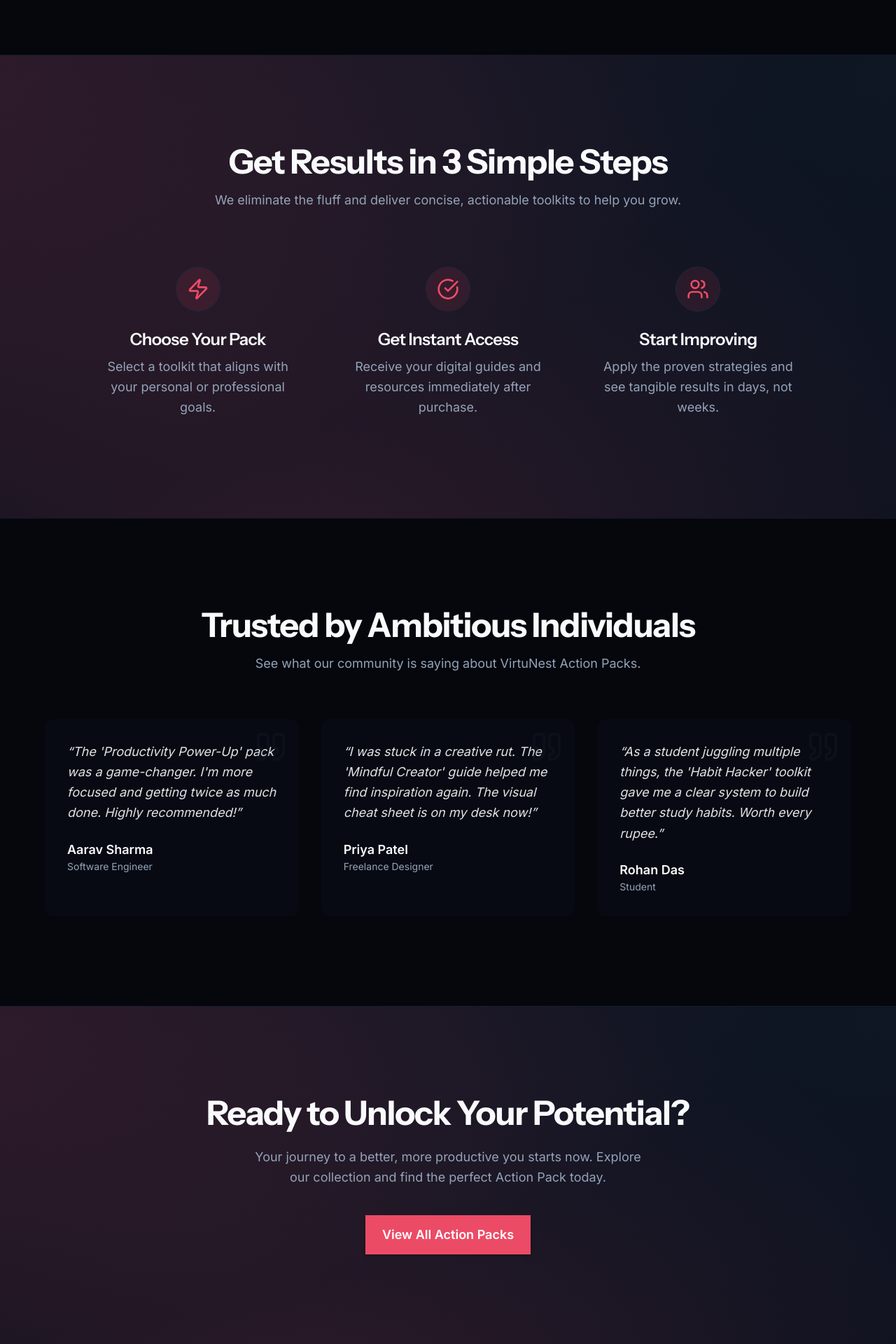
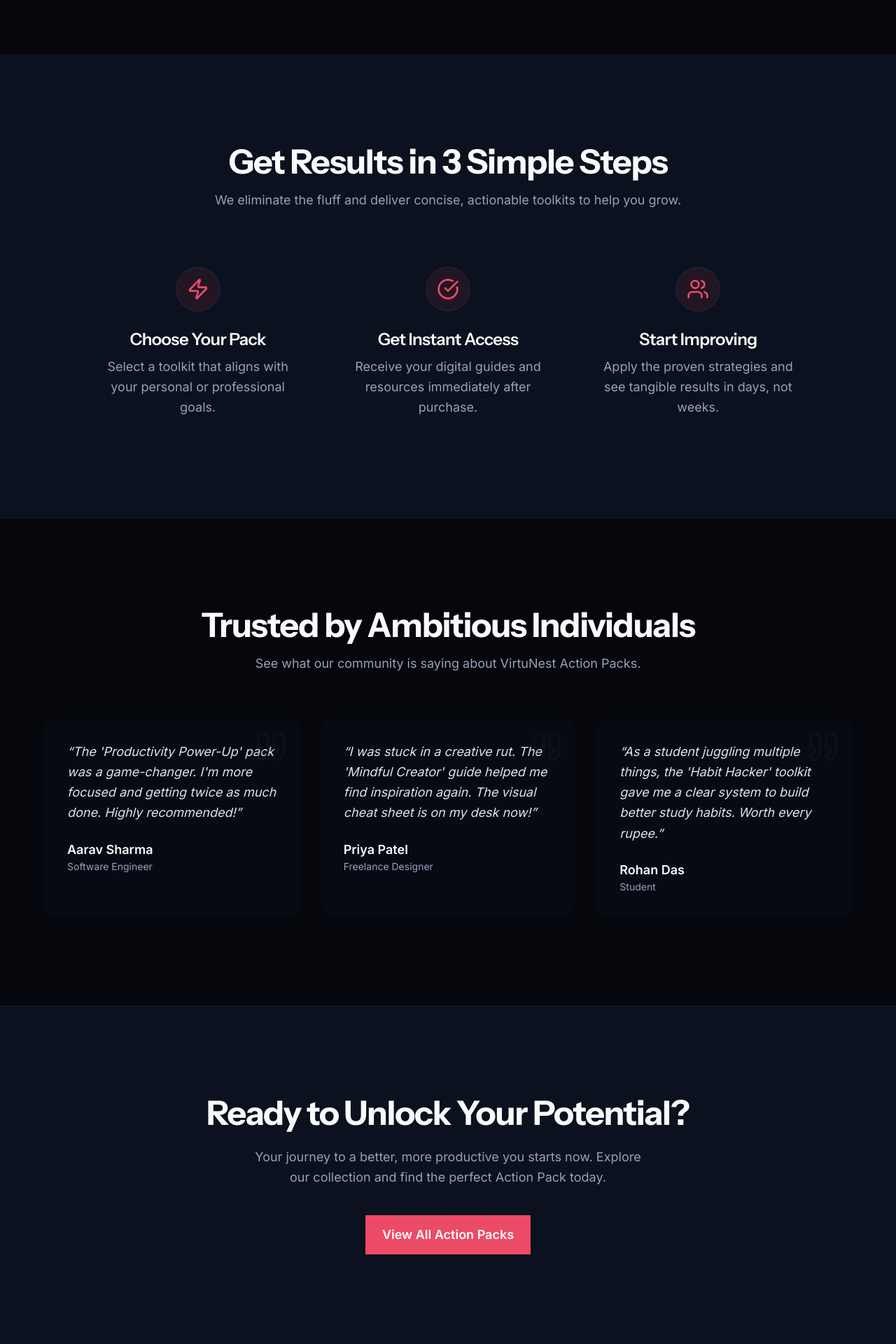
Before and after one commit to VishantMehta/VirtuNest, a Next.js app: page / in a window 1280 px wide. Shown: the part 1646-3566 px from the top of the page at 70% size. Built offline with nearby package versions, Linux system fonts and the light colour scheme.

Commit message:
discarded aurora effect

```diff
--- a/app/page.tsx
+++ b/app/page.tsx
@@ -67,12 +67,13 @@
 };
 
 function HeroSection({ mounted }: { mounted: boolean }) {
+  const { resolvedTheme } = useTheme();
   const titleWords = "Actionable Guides for a Better You".split(" ");
 
   return (
     <section className="relative w-full h-screen flex items-center justify-center text-center overflow-hidden">
       <div className="absolute inset-0 z-0 bg-transparent">
-        {mounted && (
+        {mounted && resolvedTheme === "dark" && (
           <Suspense fallback={null}>
             <Canvas camera={{ position: [0, 0, 1] }}>
               <AnimatedStars />
@@ -161,9 +162,21 @@
 
 function HowItWorksSection() {
   const steps = [
-    { icon: Zap, title: "Choose Your Pack", description: "Select a toolkit that aligns with your personal or professional goals." },
-    { icon: CheckCircle, title: "Get Instant Access", description: "Receive your digital guides and resources immediately after purchase." },
-    { icon: Users, title: "Start Improving", description: "Apply the proven strategies and see tangible results in days, not weeks." },
+    {
+      icon: Zap,
+      title: "Choose Your Pack",
+      description: "Select a toolkit that aligns with your personal or professional goals.",
+    },
+    {
+      icon: CheckCircle,
+      title: "Get Instant Access",
+      description: "Receive your digital guides and resources immediately after purchase.",
+    },
+    {
+      icon: Users,
+      title: "Start Improving",
+      description: "Apply the proven strategies and see tangible results in days, not weeks.",
+    },
   ];
 
   return (
@@ -172,9 +185,9 @@
       initial="hidden"
       whileInView="visible"
       viewport={{ once: true, amount: 0.3 }}
-      className="w-full bg-secondary py-24 md:py-32 relative overflow-hidden aurora-section"
+      className="w-full bg-secondary py-24 md:py-32"
     >
-      <div className="relative z-10 container px-4 md:px-6">
+      <div className="container px-4 md:px-6">
         <div className="text-center mb-16">
           <h2 className="font-heading text-3xl font-bold tracking-tight sm:text-4xl md:text-5xl">
             Get Results in 3 Simple Steps
@@ -186,11 +199,7 @@
 
         <div className="grid grid-cols-1 md:grid-cols-3 gap-12 max-w-5xl mx-auto">
           {steps.map((step, index) => (
-            <motion.div
-              key={index}
-              variants={itemAnimation}
-              className="flex flex-col items-center text-center p-4"
-            >
+            <motion.div key={index} variants={itemAnimation} className="flex flex-col items-center text-center p-4">
               <div className="flex items-center justify-center h-16 w-16 rounded-full bg-background dark:bg-primary/10 text-primary mb-6 shadow-md dark:shadow-none border border-border">
                 <step.icon className="h-8 w-8" />
               </div>
@@ -204,12 +213,23 @@
   );
 }
 
-
 function TestimonialsSection() {
   const testimonials = [
-    { name: "Aarav Sharma", role: "Software Engineer", text: "The 'Productivity Power-Up' pack was a game-changer. I'm more focused and getting twice as much done. Highly recommended!" },
-    { name: "Priya Patel", role: "Freelance Designer", text: "I was stuck in a creative rut. The 'Mindful Creator' guide helped me find inspiration again. The visual cheat sheet is on my desk now!" },
-    { name: "Rohan Das", role: "Student", text: "As a student juggling multiple things, the 'Habit Hacker' toolkit gave me a clear system to build better study habits. Worth every rupee." },
+    {
+      name: "Aarav Sharma",
+      role: "Software Engineer",
+      text: "The 'Productivity Power-Up' pack was a game-changer. I'm more focused and getting twice as much done. Highly recommended!",
+    },
+    {
+      name: "Priya Patel",
+      role: "Freelance Designer",
+      text: "I was stuck in a creative rut. The 'Mindful Creator' guide helped me find inspiration again. The visual cheat sheet is on my desk now!",
+    },
+    {
+      name: "Rohan Das",
+      role: "Student",
+      text: "As a student juggling multiple things, the 'Habit Hacker' toolkit gave me a clear system to build better study habits. Worth every rupee.",
+    },
   ];
 
   return (
@@ -270,8 +290,8 @@
 
 function FinalCTASection() {
   return (
-    <section className="w-full py-24 md:py-32 text-center bg-secondary border-t border-border/50 relative overflow-hidden aurora-section">
-      <div className="relative z-10 container px-4 md:px-6">
+    <section className="w-full py-24 md:py-32 text-center bg-secondary border-t border-border/50">
+      <div className="container px-4 md:px-6">
         <h2 className="font-heading text-3xl md:text-5xl font-bold">
           Ready to Unlock Your Potential?
         </h2>
```
Also changed, not shown: app/globals.css (line endings or trailing spaces).
